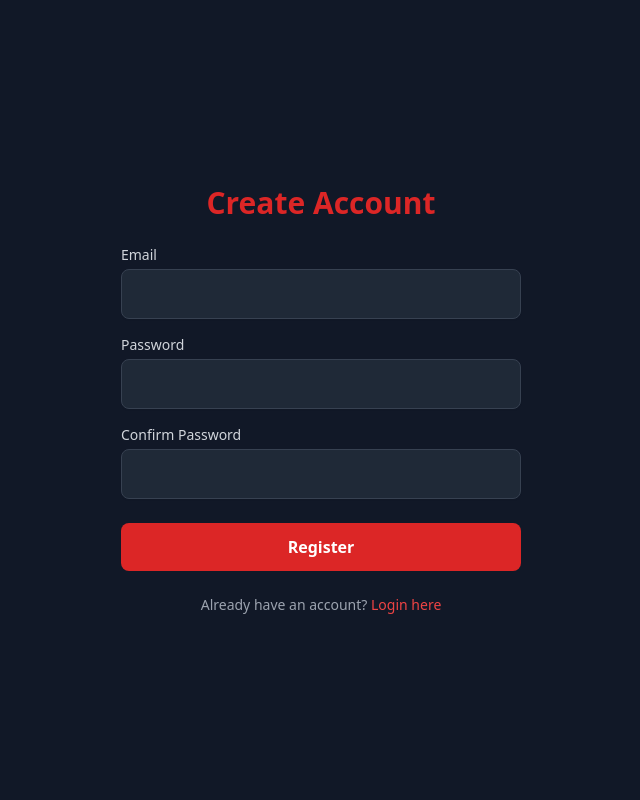
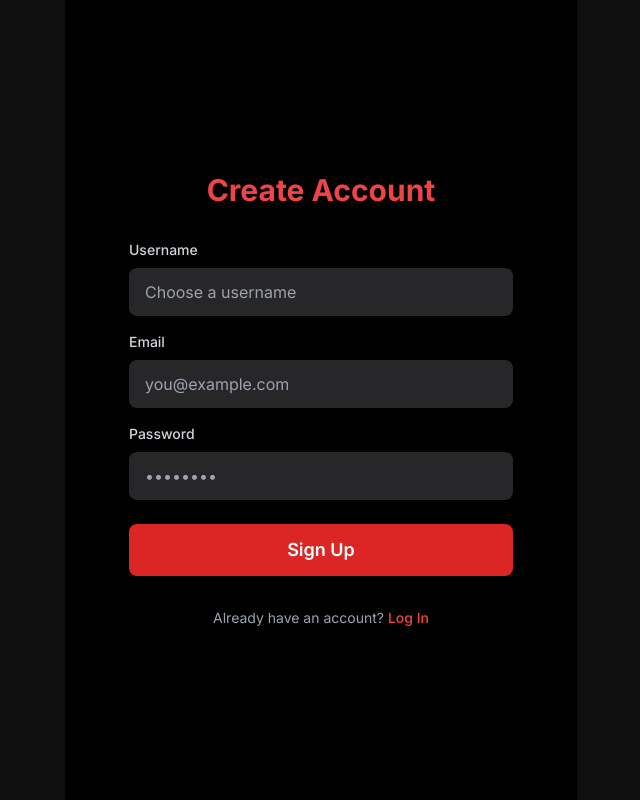
Before and after one commit to Appureddy143/infinity, a PHP site: page /register.php in a window 1280 px wide. Shown: the whole page, without its empty margins (319-959 px from the left). Run offline with PHP 8.4, Linux system fonts and the light colour scheme; some libraries are stand-ins or nearby versions.

Commit message:
Update register.php

```diff
--- a/register.php
+++ b/register.php
@@ -1,5 +1,6 @@
 <?php
     session_start();
+    require_once 'db_connect.php';
 
     // If user is already logged in, redirect to home
     if (isset($_SESSION['user_id'])) {
@@ -7,102 +8,108 @@
         exit;
     }
 
-    $errorMessage = '';
+    $error = '';
+    $success = '';
 
-    // --- DATABASE CONNECTION (CONCEPT) ---
-    // $dsn = "pgsql:host=...;port=...;dbname=...;user=...;password=...";
-    // $pdo = new PDO($dsn);
+    if ($_SERVER["REQUEST_METHOD"] == "POST") {
+        $username = trim($_POST['username'] ?? '');
+        $email = trim($_POST['email'] ?? '');
+        $password = $_POST['password'] ?? '';
 
-    if ($_SERVER['REQUEST_METHOD'] == 'POST') {
-        $email = $_POST['email'];
-        $password = $_POST['password'];
-        $confirmPassword = $_POST['confirm_password'];
+        // --- Validation ---
+        if (empty($username) || empty($email) || empty($password)) {
+            $error = 'Please fill in all fields.';
+        } elseif (!filter_var($email, FILTER_VALIDATE_EMAIL)) {
+            $error = 'Invalid email format.';
+        } elseif (strlen($password) < 6) {
+            $error = 'Password must be at least 6 characters long.';
+        } else {
+            try {
+                // Check if email already exists
+                $stmt = $pdo->prepare("SELECT user_id FROM users WHERE email = ?");
+                $stmt->execute([$email]);
+                if ($stmt->fetch()) {
+                    $error = 'This email address is already registered.';
+                } else {
+                    // Hash the password
+                    $hashed_password = password_hash($password, PASSWORD_DEFAULT);
 
-        if (empty($email) || empty($password)) {
-            $errorMessage = 'Please fill out all fields.';
-        } elseif ($password !== $confirmPassword) {
-            $errorMessage = 'Passwords do not match.';
-        } elseif (!filter_var($email, FILTER_VALIDATE_EMAIL)) {
-            $errorMessage = 'Invalid email format.';
-        } else {
-            // Check if email already exists
-            // $sql_check = "SELECT id FROM users WHERE email = ?";
-            // $stmt_check = $pdo->prepare($sql_check);
-            // $stmt_check->execute([$email]);
-            // if ($stmt_check->fetch()) {
-            //    $errorMessage = 'Email already in use.';
-            // } else {
+                    // Insert new user (default is_admin to false)
+                    $stmt_insert = $pdo->prepare("INSERT INTO users (username, email, password) VALUES (?, ?, ?)");
+                    $stmt_insert->execute([$username, $email, $hashed_password]);
 
-                // --- Create new user ---
-                // $password_hash = password_hash($password, PASSWORD_BCRYPT);
+                    // Get the new user ID
+                    $user_id = $pdo->lastInsertId();
 
-                // $sql_insert = "INSERT INTO users (email, password_hash) VALUES (?, ?)";
-                // $stmt_insert = $pdo->prepare($sql_insert);
+                    // Automatically log the user in
+                    $_SESSION['user_id'] = $user_id;
+                    $_SESSION['username'] = $username;
+                    $_SESSION['is_admin'] = false; // Default for new registration
 
-                // if ($stmt_insert->execute([$email, $password_hash])) {
-                    // Success! Log the user in immediately
-                    // $_SESSION['user_id'] = $pdo->lastInsertId();
-                    // $_SESSION['user_email'] = $email;
-                    // header("Location: index.php"); // Redirect to home
-                    // exit;
-                // } else {
-                //     $errorMessage = 'Could not create account. Please try again.';
-                // }
-
-                // Placeholder success
-                 $errorMessage = 'Account created (concept). Redirecting...';
-                 header("Refresh: 2; url=index.php");
-
-            // }
+                    // Redirect to home page
+                    header("Location: index.php");
+                    exit;
+                }
+            } catch (PDOException $e) {
+                error_log($e->getMessage());
+                $error = 'An error occurred during registration. Please try again.';
+            }
         }
     }
 ?>
-
 <!DOCTYPE html>
-<html lang="en" class="bg-gray-900">
+<html lang="en">
 <head>
     <meta charset="UTF-8">
     <meta name="viewport" content="width=device-width, initial-scale=1.0">
-    <title>Register - MyStream</title>
+    <title>Register - YourStream</title>
     <script src="https://cdn.tailwindcss.com"></script>
+    <link href="https://fonts.googleapis.com/css2?family=Inter:wght@400;500;600;700&display=swap" rel="stylesheet">
+    <style>
+        body {
+            font-family: 'Inter', sans-serif;
+            background-color: #0f0f0f;
+            color: #ffffff;
+        }
+    </style>
 </head>
-<body class="font-sans text-white">
+<body class="antialiased">
 
-    <div class="max-w-md mx-auto min-h-screen flex flex-col justify-center items-center p-6">
-        <h1 class="text-3xl font-bold text-red-600 mb-6">Create Account</h1>
+    <div class="container mx-auto max-w-lg min-h-screen bg-black flex flex-col items-center justify-center p-6">
 
-        <form action="register.php" method="POST" class="w-full">
-            <?php if ($errorMessage): ?>
-                <p class="text-red-400 mb-4"><?php echo $errorMessage; ?></p>
+        <h1 class="text-3xl font-bold text-red-500 mb-8">Create Account</h1>
+
+        <form action="register.php" method="POST" class="w-full max-w-sm">
+
+            <?php if ($error): ?>
+                <div class="bg-red-900 border border-red-700 text-red-100 px-4 py-3 rounded-lg relative mb-4" role="alert">
+                    <span class="block sm:inline"><?php echo htmlspecialchars($error); ?></span>
+                </div>
             <?php endif; ?>
 
             <div class="mb-4">
-                <label for="email" class="block text-sm font-medium text-gray-300">Email</label>
-                <input type="email" name="email" id="email" required
-                       class="mt-1 block w-full bg-gray-800 border border-gray-700 rounded-lg shadow-sm py-3 px-4 text-white focus:outline-none focus:border-red-500">
+                <label for="username" class="block text-sm font-medium text-gray-300 mb-2">Username</label>
+                <input type="text" id="username" name="username" class="w-full bg-zinc-800 text-white placeholder-gray-400 rounded-lg py-3 px-4 focus:outline-none focus:ring-2 focus:ring-red-500" placeholder="Choose a username" required>
             </div>
 
             <div class="mb-4">
-                <label for="password" class="block text-sm font-medium text-gray-300">Password</label>
-                <input type="password" name="password" id="password" required
-                       class="mt-1 block w-full bg-gray-800 border border-gray-700 rounded-lg shadow-sm py-3 px-4 text-white focus:outline-none focus:border-red-500">
+                <label for="email" class="block text-sm font-medium text-gray-300 mb-2">Email</label>
+                <input type="email" id="email" name="email" class="w-full bg-zinc-800 text-white placeholder-gray-400 rounded-lg py-3 px-4 focus:outline-none focus:ring-2 focus:ring-red-500" placeholder="you@example.com" required>
             </div>
 
             <div class="mb-6">
-                <label for="confirm_password" class="block text-sm font-medium text-gray-300">Confirm Password</label>
-                <input type="password" name="confirm_password" id="confirm_password" required
-                       class="mt-1 block w-full bg-gray-800 border border-gray-700 rounded-lg shadow-sm py-3 px-4 text-white focus:outline-none focus:border-red-500">
+                <label for="password" class="block text-sm font-medium text-gray-300 mb-2">Password</label>
+                <input type="password" id="password" name="password" class="w-full bg-zinc-800 text-white placeholder-gray-400 rounded-lg py-3 px-4 focus:outline-none focus:ring-2 focus:ring-red-500" placeholder="••••••••" required>
             </div>
 
-            <button type="submit"
-                    class="w-full bg-red-600 text-white font-bold py-3 px-6 rounded-lg hover:bg-red-700 transition">
-                Register
+            <button type="submit" class="w-full bg-red-600 hover:bg-red-700 text-white font-semibold py-3 rounded-lg text-lg transition-colors duration-200">
+                Sign Up
             </button>
         </form>
 
-        <p class="mt-6 text-sm text-gray-400">
+        <p class="mt-8 text-sm text-gray-400">
             Already have an account?
-            <a href="login.php" class="text-red-500 hover:underline">Login here</a>
+            <a href="login.php" class="font-medium text-red-500 hover:text-red-400">Log In</a>
         </p>
     </div>
 
```
